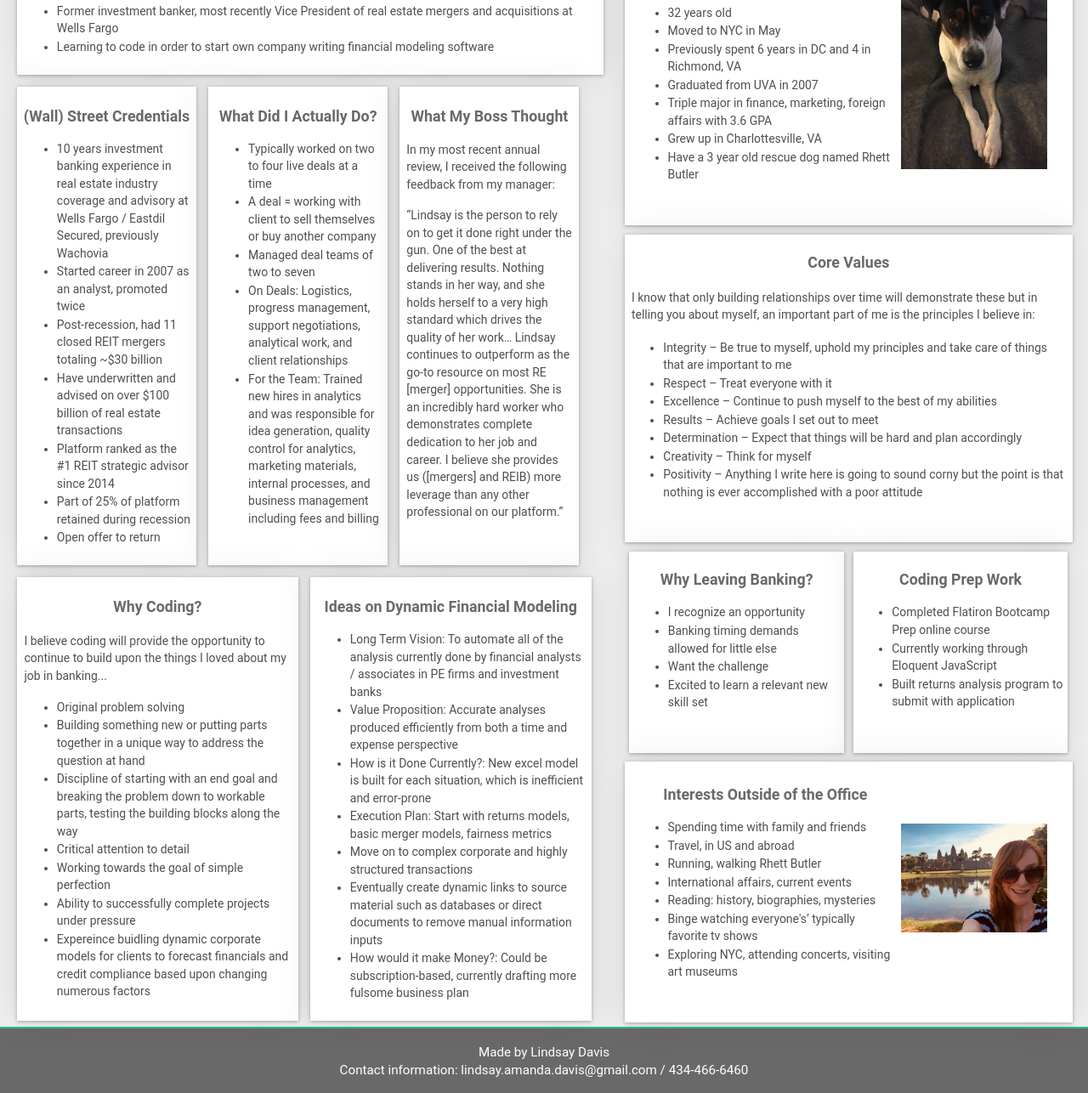
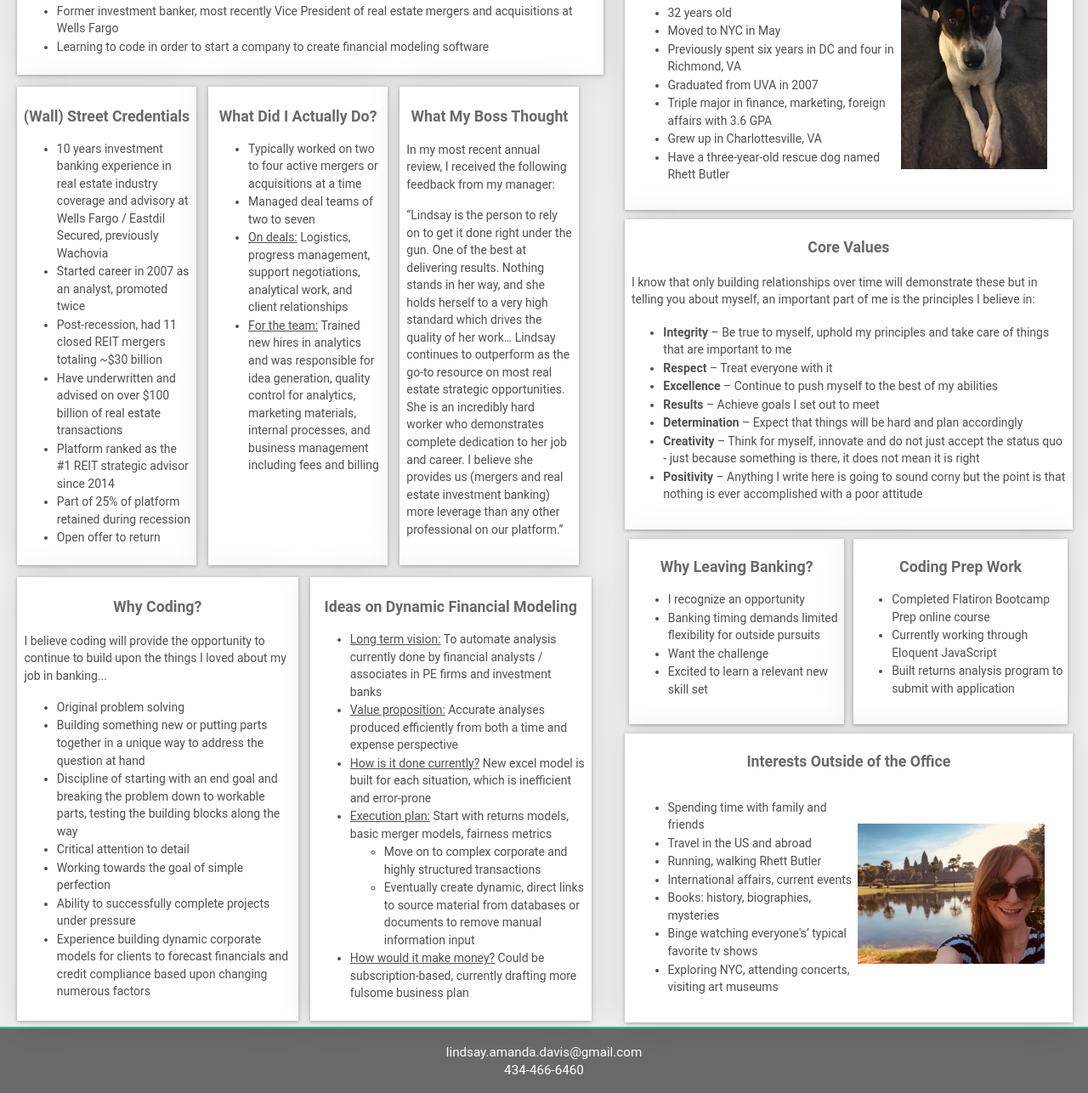
Before and after one commit to L-A-Davis/personal-info, a plain HTML site: page index.html in a window 1280 px wide. Shown: the part 171-1457 px from the top of the page at 85% size. Drawn offline with Linux system fonts and the light colour scheme; a script that the page names is missing.

Commit message:
Update index.html

```diff
--- a/index.html
+++ b/index.html
@@ -17,7 +17,7 @@
     <h3>Quick Facts</h3>
     <ul>
       <li>Former investment banker, most recently Vice President of real estate mergers and acquisitions at Wells Fargo</li>
-      <li>Learning to code in order to start own company writing financial modeling software</li>
+      <li>Learning to code in order to start a company to create financial modeling software</li>
     </ul>
   </div>
   <div class="left-side info banking" id="left-two">
@@ -35,17 +35,16 @@
   <div class="left-side info banking" id="left-three">
     <h3>What Did I Actually Do?</h3>
     <ul>
-      <li>Typically worked on two to four live deals at a time</li>
-      <li>A deal = working with client to sell themselves or buy another company </li>
+      <li>Typically worked on two to four active mergers or acquisitions at a time</li>
       <li>Managed deal teams of two to seven</li>
-      <li>On Deals: Logistics, progress management, support negotiations, analytical work, and client relationships</li>
-      <li>For the Team:  Trained new hires in analytics and was responsible for idea generation, quality control for analytics, marketing materials, internal processes, and business management including fees and billing</li>
+      <li><span>On deals:</span> Logistics, progress management, support negotiations, analytical work, and client relationships</li>
+      <li><span>For the team:</span> Trained new hires in analytics and was responsible for idea generation, quality control for analytics, marketing materials, internal processes, and business management including fees and billing</li>
       </ul>
   </div>
   <div class="left-side info banking" id="left-four">
     <h3>What My Boss Thought</h3>
     <p>In my most recent annual review, I received the following feedback from my manager:</p>
-    <p> “Lindsay is the person to rely on to get it done right under the gun.  One of the best at delivering results. Nothing stands in her way, and she holds herself to a very high standard which drives the quality of her work… Lindsay continues to outperform as the go-to resource on most RE [merger] opportunities. She is an incredibly hard worker who demonstrates complete dedication to her job and career. I believe she provides us ([mergers] and REIB) more leverage than any other professional on our platform.” </p>
+    <p> “Lindsay is the person to rely on to get it done right under the gun.  One of the best at delivering results. Nothing stands in her way, and she holds herself to a very high standard which drives the quality of her work… Lindsay continues to outperform as the go-to resource on most real estate strategic opportunities. She is an incredibly hard worker who demonstrates complete dedication to her job and career. I believe she provides us (mergers and real estate investment banking) more leverage than any other professional on our platform.” </p>
   </div>
 
   <div class="left-side info coding" id="left-five">
@@ -58,19 +57,21 @@
         <li>Critical attention to detail</li>
         <li>Working towards the goal of simple perfection</li>
         <li>Ability to successfully complete projects under pressure</li>
-        <li>Expereince buidling dynamic corporate models for clients to forecast financials and credit compliance based upon changing numerous factors</li>
+        <li>Experience building dynamic corporate models for clients to forecast financials and credit compliance based upon changing numerous factors</li>
      </ul>
   </div>
   <div class="left-side info coding" id="left-six">
     <h3>Ideas on Dynamic Financial Modeling</h3>
     <ul>
-      <li>Long Term Vision: To automate all of the analysis currently done by financial analysts / associates in PE firms and investment banks</li>
-      <li>Value Proposition: Accurate analyses produced efficiently from both a time and expense perspective</li>
-      <li>How is it Done Currently?: New excel model is built for each situation, which is inefficient and error-prone</li>
-      <li>Execution Plan: Start with returns models, basic merger models, fairness metrics</li>
+      <li><span>Long term vision:</span> To automate analysis currently done by financial analysts / associates in PE firms and investment banks</li>
+      <li><span>Value proposition:</span> Accurate analyses produced efficiently from both a time and expense perspective</li>
+      <li><span>How is it done currently?</span> New excel model is built for each situation, which is inefficient and error-prone</li>
+      <li><span>Execution plan:</span> Start with returns models, basic merger models, fairness metrics</li>
+          <ul>
           <li>Move on to complex corporate and highly structured transactions</li>
-          <li>Eventually create dynamic links to source material such as databases or direct documents to remove manual information inputs</li>
-      <li>How would it make Money?: Could be subscription-based, currently drafting more fulsome business plan</li>
+          <li>Eventually create dynamic, direct links to source material from databases or documents to remove manual information input</li>
+        </ul>
+      <li><span>How would it make money?</span> Could be subscription-based, currently drafting more fulsome business plan</li>
     </ul>
   </div>
 </div>
@@ -82,11 +83,11 @@
   <ul>
      <li>32 years old</li>
      <li>Moved to NYC in May</li>
-     <li>Previously spent 6 years in DC and 4 in Richmond, VA</li>
+     <li>Previously spent six years in DC and four in Richmond, VA</li>
      <li>Graduated from UVA in 2007 </li>
      <li>Triple major in finance, marketing, foreign affairs with 3.6 GPA</li>
      <li>Grew up in Charlottesville, VA</li>
-     <li>Have a 3 year old rescue dog named Rhett Butler</li>
+     <li>Have a three-year-old rescue dog named Rhett Butler</li>
   </ul>
 </div>
 <div class="mini-right">
@@ -98,13 +99,13 @@
   <h3>Core Values</h3>
   <p>I know that only building relationships over time will demonstrate these but in telling you about myself, an important part of me is the principles I believe in:</p>
   <ul>
-    <li>Integrity – Be true to myself, uphold my principles and take care of things that are important to me</li>
-    <li>Respect – Treat everyone with it</li>
-    <li>Excellence – Continue to push myself to the best of my abilities</li>
-    <li>Results – Achieve goals I set out to meet</li>
-    <li>Determination – Expect that things will be hard and plan accordingly</li>
-    <li>Creativity – Think for myself</li>
-    <li>Positivity – Anything I write here is going to sound corny but the point is that nothing is ever accomplished with a poor attitude</li>
+    <li><span>Integrity</span> – Be true to myself, uphold my principles and take care of things that are important to me</li>
+    <li><span>Respect</span> – Treat everyone with it</li>
+    <li><span>Excellence</span> – Continue to push myself to the best of my abilities</li>
+    <li><span>Results</span> – Achieve goals I set out to meet</li>
+    <li><span>Determination</span> – Expect that things will be hard and plan accordingly</li>
+    <li><span>Creativity</span> – Think for myself, innovate and do not just accept the status quo - just because something is there, it does not mean it is right</li>
+    <li><span>Positivity</span> – Anything I write here is going to sound corny but the point is that nothing is ever accomplished with a poor attitude</li>
   </ul>
 
 
@@ -114,7 +115,7 @@
   <h3>Why Leaving Banking?</h3>
   <ul>
     <li>I recognize an opportunity</li>
-    <li>Banking timing demands allowed for little else</li>
+    <li>Banking timing demands limited flexibility for outside pursuits </li>
     <li>Want the challenge</li>
     <li>Excited to learn a relevant new skill set</li>
   </ul>
@@ -130,21 +131,21 @@
 </div>
 
 <div class="right-side info personal" id="right-five">
+  <h3>Interests Outside of the Office</h3>
   <div class="wrapper">
- <div class="mini-left">
-  <h3>Interests Outside of the Office</h3>
-  <ul>
+ <div class="mini-left2">
+    <ul>
     <li>Spending time with family and friends</li>
-    <li>Travel, in US and abroad</li>
+    <li>Travel in the US and abroad</li>
     <li>Running, walking Rhett Butler</li>
     <li>International affairs, current events</li>
-    <li>Reading: history, biographies, mysteries</li>
-    <li>Binge watching everyone's’ typically favorite tv shows</li>
+    <li>Books: history, biographies, mysteries</li>
+    <li>Binge watching everyone's’ typical favorite tv shows</li>
     <li>Exploring NYC, attending concerts, visiting art museums</li>
   </ul>
 </div>
-  <div class="mini-right">
-  <img src="images/me_pict.jpg" alt="Lindsay at Ankor Wat" class="picture" id="Lindsay-travel1">
+  <div class="mini-right2">
+  <img src="images/me_pict.jpg" alt="Lindsay at Angkor Wat" class="picture" id="Lindsay-travel1">
      </div>
    </div>
 </div>
@@ -156,9 +157,8 @@
 
 </div>
   <footer class="footer">
-    <p> Made by Lindsay Davis </p>
-    <p> Contact information: <a href:"mailto:lindsay.amanda.davis@gmail.com"> lindsay.amanda.davis@gmail.com</a>
-        /<a href: "tel:1-434-466-6460"> 434-466-6460</a></p>
+    <p><a href:"mailto:lindsay.amanda.davis@gmail.com"> lindsay.amanda.davis@gmail.com</a></p>
+    <p><a href: "tel:1-434-466-6460"> 434-466-6460</a></p>
   </footer>
   <script src="js/index.js"></script>
 
```
